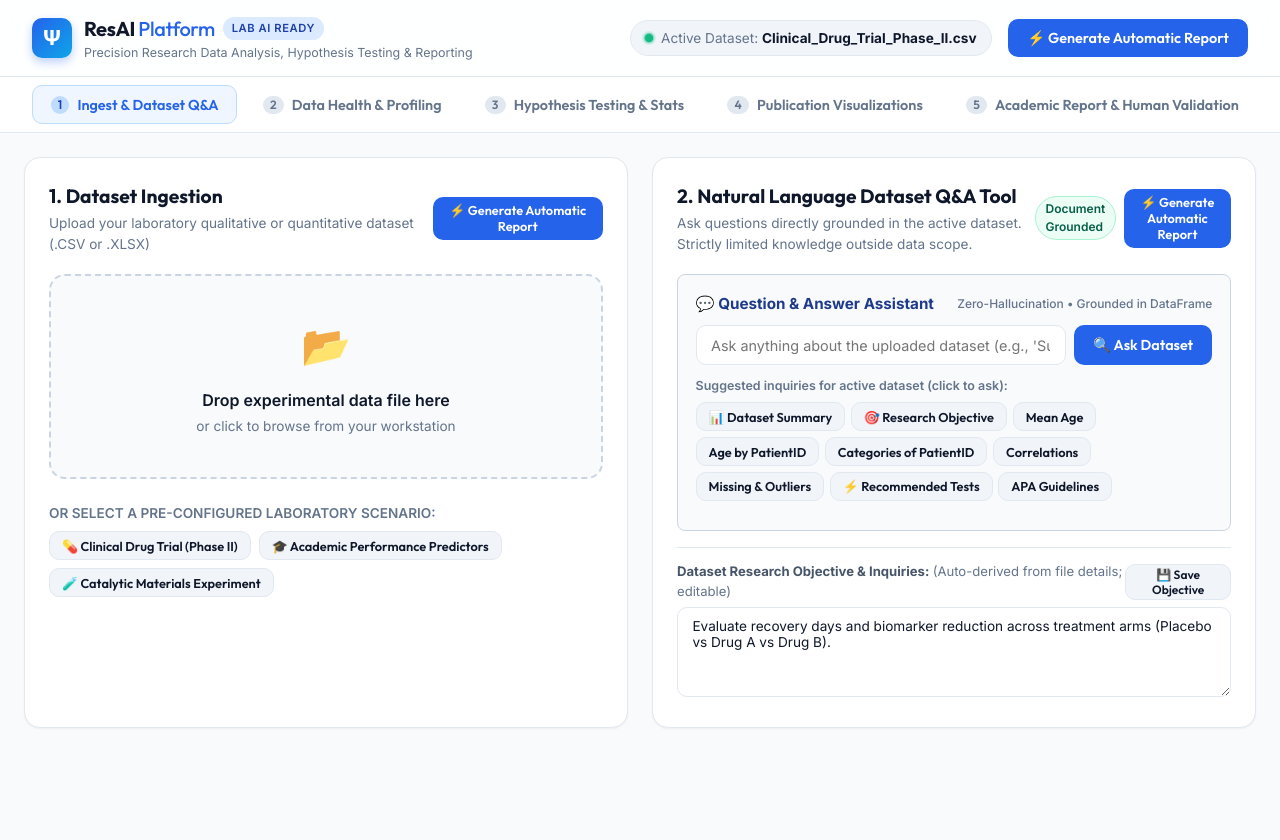
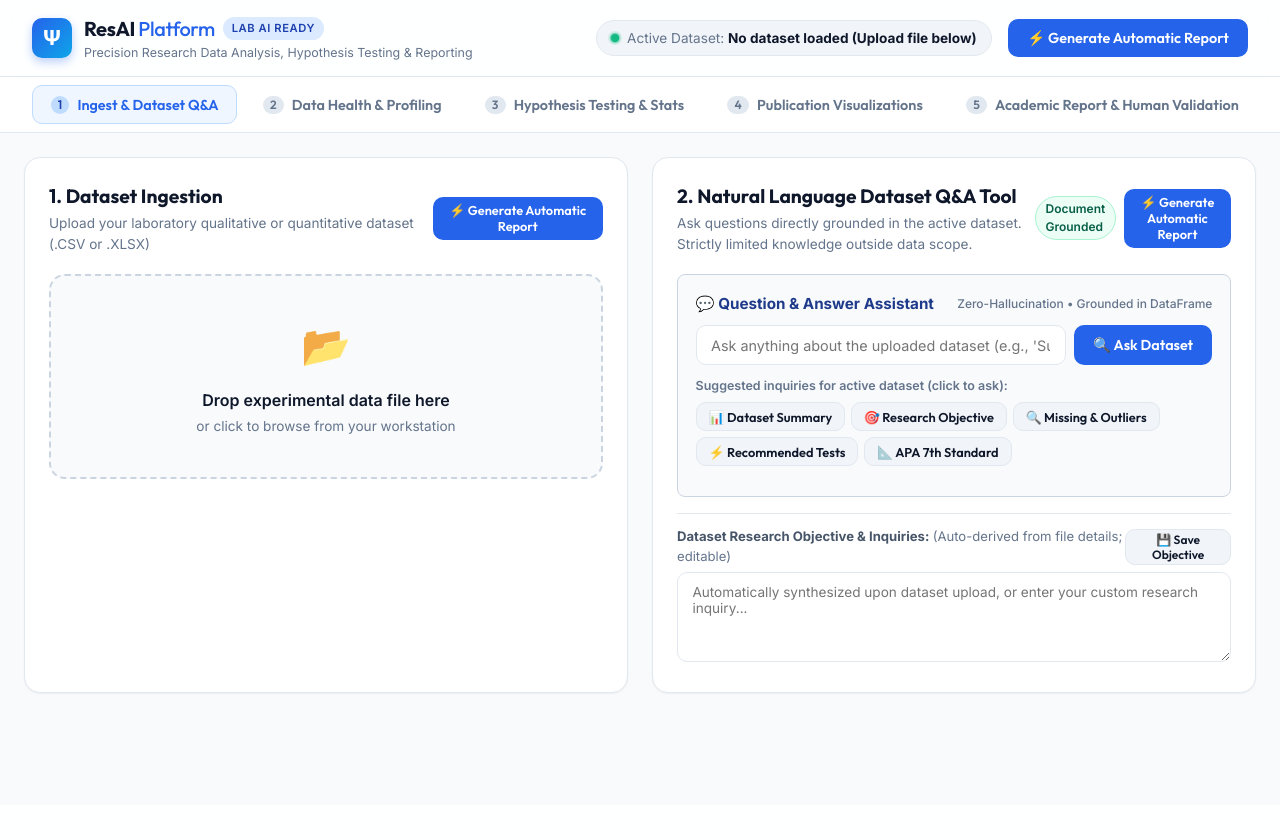
Before and after one commit to AmoghaNaik24/ResAI, a FastAPI app: page / in a window 1280 px wide. After the commit the page ends 694 px from the top, so only its background shows below. Run offline with FastAPI, Linux system fonts and the light colour scheme; some libraries are stand-ins or nearby versions.

Commit message:
latest changes

```diff
--- a/app/api/eda.py
+++ b/app/api/eda.py
@@ -19,7 +19,7 @@ import numpy as np
 ACTIVE_DATASET = {
     "df": None,
     "filename": None,
-    "objective": "Evaluate treatment effectiveness across clinical groups"
+    "objective": ""
 }
 
 
--- a/app/static/js/app.js
+++ b/app/static/js/app.js
@@ -22,9 +22,6 @@ document.addEventListener("DOMContentLoaded", () => {
   initQAListeners();
   initMethodologyListeners();
   initValidationListeners();
-
-  // Auto load default clinical trial dataset for immediate demo experience
-  loadSampleDataset("clinical");
 });
 
 // Tab Switching
@@ -38,7 +35,22 @@ function initTabs() {
   });
 }
 
+function requireActiveDataset(actionName = "") {
+  if (!state.currentDataset) {
+    showNotification("Dataset not uploaded. Please upload a dataset in Tab 1 first.", "warning");
+    switchTab("upload");
+    return false;
+  }
+  return true;
+}
+
 function switchTab(tabId) {
+  // Guard: if user attempts to navigate to data-dependent tabs without an uploaded dataset
+  if (tabId !== "upload" && tabId !== "rag" && !state.currentDataset) {
+    showNotification("Dataset not uploaded. Please upload a dataset in Tab 1 first.", "warning");
+    tabId = "upload";
+  }
+
   state.activeTab = tabId;
   document.querySelectorAll(".nav-tab-btn").forEach(b => {
     b.classList.toggle("active", b.getAttribute("data-tab") === tabId);
@@ -47,7 +59,8 @@ function switchTab(tabId) {
     pane.classList.toggle("active", pane.id === `tab-${tabId}`);
   });
 
-  // Dynamic refresh based on tab
+  // Dynamic refresh based on tab when dataset is loaded
+  if (state.currentDataset) {
     if (tabId === "analysis") {
       populateTestSelectors();
       loadRecommendations();
@@ -55,7 +68,9 @@ function switchTab(tabId) {
     } else if (tabId === "visuals") {
       populateVisualControls();
       loadHeatmap();
-  } else if (tabId === "rag") {
+    }
+  }
+  if (tabId === "rag") {
     loadRAGDocuments();
   }
 }
--- a/app/templates/index.html
+++ b/app/templates/index.html
@@ -35,7 +35,7 @@
     <div style="display: flex; align-items: center; gap: 1rem;">
       <div class="header-status-pill">
         <span class="status-dot"></span>
-        <span>Active Dataset: <strong id="header-dataset-name" style="color: var(--secondary);">Clinical_Drug_Trial_Phase_II.csv</strong></span>
+        <span>Active Dataset: <strong id="header-dataset-name" style="color: var(--secondary);">No dataset loaded (Upload file below)</strong></span>
       </div>
       <button class="btn btn-primary" id="btn-run-full-pipeline" title="Run end-to-end data analysis and generate draft report grounded in active dataset">
         ⚡ Generate Automatic Report
@@ -94,23 +94,6 @@
 
           <!-- File Uploaded Confirmation Status Banner -->
           <div id="upload-status-area" style="display: none; margin-top: 1rem;"></div>
-
-          <div style="margin-top: 1.5rem;">
-            <div style="font-size: 0.85rem; font-weight: 600; color: var(--text-muted); text-transform: uppercase; margin-bottom: 0.5rem;">
-              Or select a pre-configured laboratory scenario:
-            </div>
-            <div class="btn-group">
-              <button class="btn btn-secondary btn-sm" data-sample="clinical" id="btn-sample-clinical">
-                💊 Clinical Drug Trial (Phase II)
-              </button>
-              <button class="btn btn-secondary btn-sm" data-sample="education" id="btn-sample-edu">
-                🎓 Academic Performance Predictors
-              </button>
-              <button class="btn btn-secondary btn-sm" data-sample="materials" id="btn-sample-sensor">
-                🧪 Catalytic Materials Experiment
-              </button>
-            </div>
-          </div>
         </div>
 
         <!-- Natural Language Dataset Q&A Tool Card -->
@@ -148,10 +131,10 @@
             <div style="font-size: 0.78rem; color: #64748b; margin-bottom: 0.4rem; font-weight: 600;">Suggested inquiries for active dataset (click to ask):</div>
             <div id="qa-suggested-pills" style="display: flex; flex-wrap: wrap; gap: 0.35rem; margin-bottom: 0.75rem;">
               <button class="btn btn-secondary btn-sm pill-btn" data-q="Summarize this dataset and list key attributes">📊 Dataset Summary</button>
-              <button class="btn btn-secondary btn-sm pill-btn" data-q="What is the average of RecoveryDays?">Mean RecoveryDays</button>
-              <button class="btn btn-secondary btn-sm pill-btn" data-q="What is the average recovery days by TreatmentGroup?">Recovery by Treatment</button>
-              <button class="btn btn-secondary btn-sm pill-btn" data-q="Are there missing values or outliers in this dataset?">Missing & Outliers</button>
-              <button class="btn btn-secondary btn-sm pill-btn" data-q="What does APA 7th require for reporting statistical results?">APA Reporting Standard</button>
+              <button class="btn btn-secondary btn-sm pill-btn" data-q="What is the primary research objective of this study?">🎯 Research Objective</button>
+              <button class="btn btn-secondary btn-sm pill-btn" data-q="Are there missing values or outliers in this dataset?">🔍 Missing & Outliers</button>
+              <button class="btn btn-secondary btn-sm pill-btn" data-q="What statistical tests are recommended for this dataset?">⚡ Recommended Tests</button>
+              <button class="btn btn-secondary btn-sm pill-btn" data-q="What does APA 7th require for reporting statistical results?">📐 APA 7th Standard</button>
             </div>
 
             <!-- Q&A Response Box -->
@@ -172,7 +155,7 @@
               </label>
               <button class="btn btn-secondary btn-sm" id="btn-update-obj" style="padding: 2px 8px; font-size: 0.75rem;">💾 Save Objective</button>
             </div>
-            <textarea id="input-objective" class="form-textarea" rows="2" style="font-size: 0.85rem;" placeholder="e.g., Evaluate recovery days and biomarker reduction across treatment arms.">Evaluate recovery days and biomarker reduction across treatment arms (Placebo vs Drug A vs Drug B).</textarea>
+            <textarea id="input-objective" class="form-textarea" rows="2" style="font-size: 0.85rem;" placeholder="Automatically synthesized upon dataset upload, or enter your custom research inquiry..."></textarea>
           </div>
         </div>
       </div>
```
Also changed, not shown: README.md, 1 other file. Lines whose indentation alone changed are shown as unchanged.
